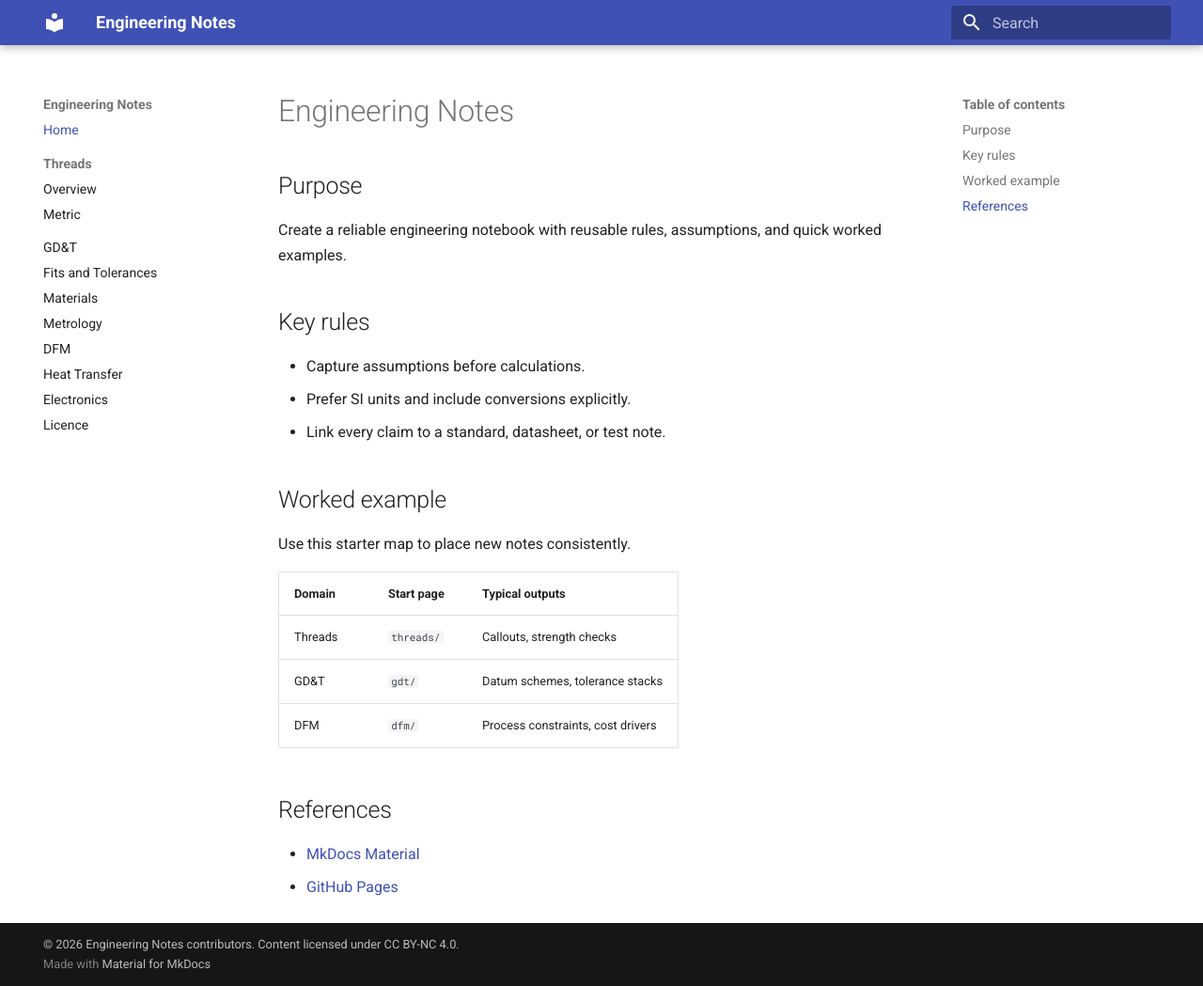
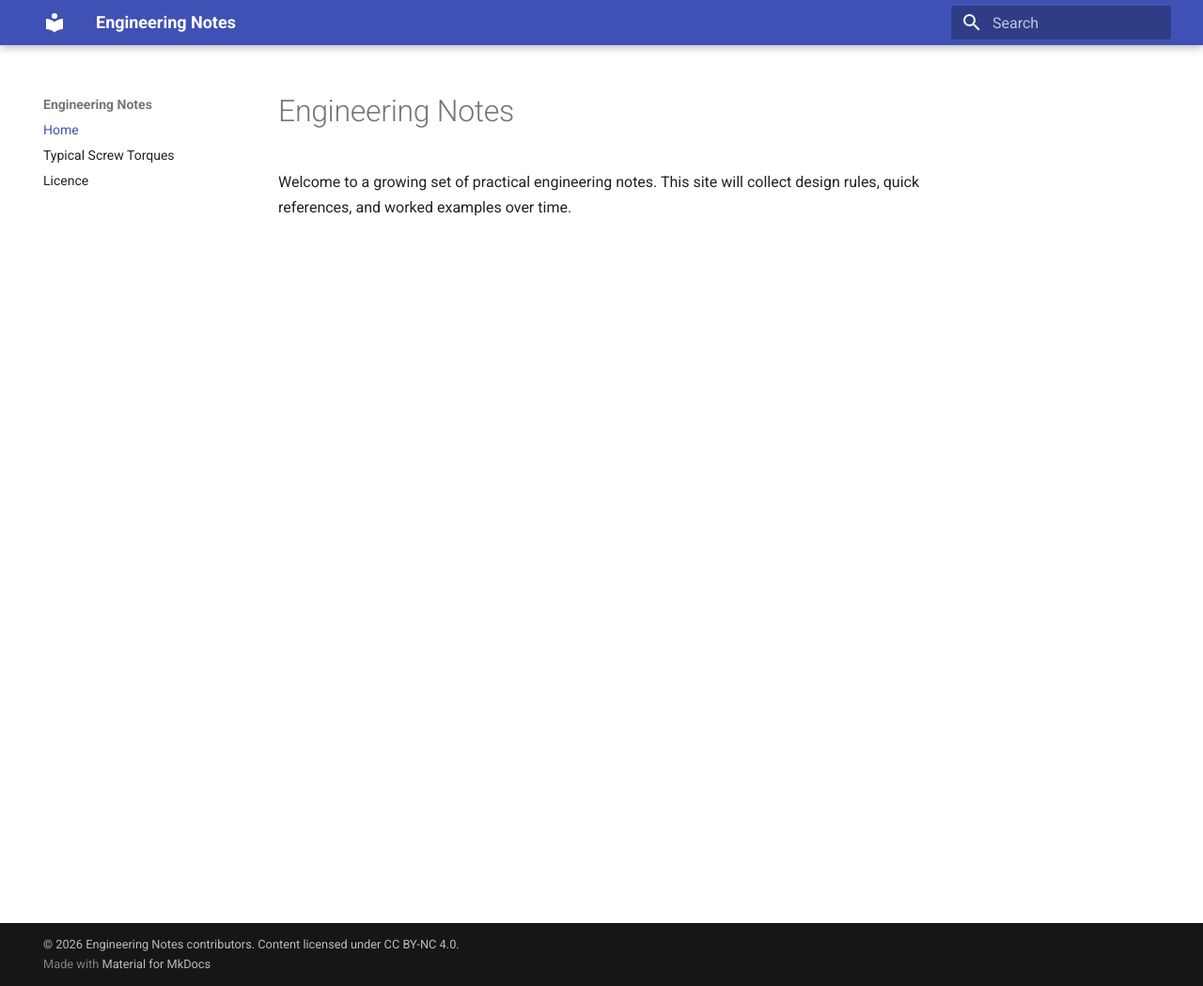
Before and after one commit to EdwardChamberlain/design-notes, an MkDocs documentation site: the page built from docs/index.md, in a window 1280 px wide and 1049 px high. Shown: the whole window at 94% size. Built offline with MkDocs 1.6.1 and Material for MkDocs 9.7.7, drawn with Linux system fonts in a browser that asks for light colours.

Commit message:
Remove outdated documentation sections and update navigation to include typical screw torques

```diff
--- a/docs/index.md
+++ b/docs/index.md
@@ -1,22 +1,4 @@
 # Engineering Notes
 
-## Purpose
-Create a reliable engineering notebook with reusable rules, assumptions, and quick worked examples.
-
-## Key rules
-- Capture assumptions before calculations.
-- Prefer SI units and include conversions explicitly.
-- Link every claim to a standard, datasheet, or test note.
-
-## Worked example
-Use this starter map to place new notes consistently.
-
-| Domain | Start page | Typical outputs |
-| --- | --- | --- |
-| Threads | `threads/` | Callouts, strength checks |
-| GD&T | `gdt/` | Datum schemes, tolerance stacks |
-| DFM | `dfm/` | Process constraints, cost drivers |
-
-## References
-- [MkDocs Material](https://squidfunk.github.io/mkdocs-material/)
-- [GitHub Pages](https://pages.github.com/)
+Welcome to a growing set of practical engineering notes.
+This site will collect design rules, quick references, and worked examples over time.
--- a/mkdocs.yml
+++ b/mkdocs.yml
@@ -35,16 +35,7 @@ extra_javascript:
 
 nav:
   - Home: index.md
-  - Threads:
-      - Overview: threads/index.md
-      - Metric: threads/metric.md
-  - GD&T: gdt/index.md
-  - Fits and Tolerances: fits-and-tolerances/index.md
-  - Materials: materials/index.md
-  - Metrology: metrology/index.md
-  - DFM: dfm/index.md
-  - Heat Transfer: heat-transfer/index.md
-  - Electronics: electronics/index.md
+  - Typical Screw Torques: typical-screw-torques.md
   - Licence: licence.md
 
 copyright: >
```
Also changed, not shown: docs/dfm/index.md (deleted, +0 -18 lines), docs/electronics/index.md (deleted, +0 -16 lines), docs/fits-and-tolerances/index.md (deleted, +0 -16 lines), docs/gdt/index.md (deleted, +0 -16 lines), docs/heat-transfer/index.md (deleted, +0 -16 lines), docs/materials/index.md (deleted, +0 -16 lines), docs/metrology/index.md (deleted, +0 -16 lines), docs/threads/index.md (deleted, +0 -16 lines), docs/threads/metric.md (deleted, +0 -28 lines), docs/typical-screw-torques.md (added, +1 -0 lines).
